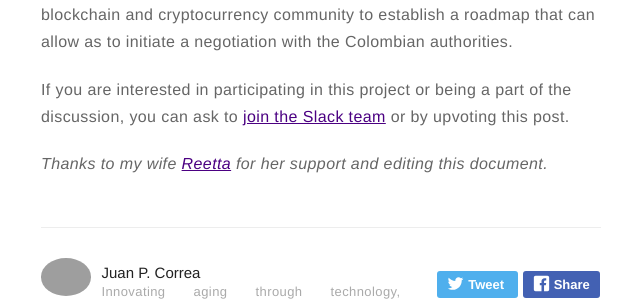
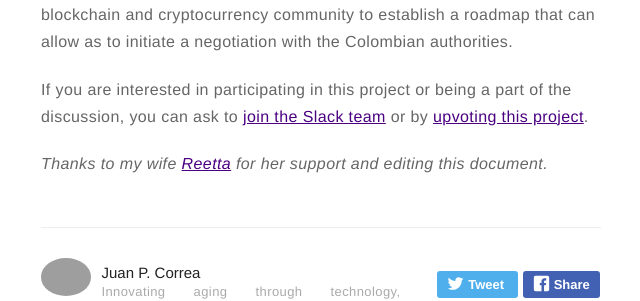
Before and after one commit to jpca1978/jpca1978.github.com, a Jekyll site: the page built from _posts/2016-07-23-how-blockchaim-culd-contribute-peace-colombai.md, in a window 1280 px wide and 900 px high, scrolled down 4989 px, cut to the strip 265-566 px from the top of the window. Shown: the whole strip, without its empty margins (319-959 px from the left). Built offline with Jekyll 4.4.1, drawn with Linux system fonts in a browser that asks for light colours; comment, search, counter and statistics services are not loaded; part of the change alters nothing that is shown; grey boxes are pictures that could not be loaded.

Commit message:
update 2016-07-23-how-blockchaim-culd-contribute-peace-colombai.md

```diff
--- a/_posts/2016-07-23-how-blockchaim-culd-contribute-peace-colombai.md
+++ b/_posts/2016-07-23-how-blockchaim-culd-contribute-peace-colombai.md
@@ -2,12 +2,12 @@
 title: 'How blockchain could contribute to the peace process in Colombia'
 layout: post
 date: '2016-07-23 22:10'
-tag: colombia blockchain
+tag: 'colombia blockchain'
 img: indigo/indigo.png
 projects: true
 description: 'A solution to tackling the lack of a reliable system that guarantees rural land ownership rights in Colombia is the use of blockchain technology'
-tags: colombia, blockchain
-category:
+tags: 'colombia, blockchain'
+category: null
 ---
 
 In 2007, I left Colombia, my home country, with a feeling of helplessness about the seemingly endless conflict. Now, with the peace process and the first agreements between the FARC and the government, it seems that we can expect a better future for the new generations of Colombians. Even though many Colombians are still skeptical about the peace process, we know that the future depends on the execution of a plan where all members of the society can participate. Rural land ownership rights is one of the many historical unsolved issues in Colombia. This problem is one of the causes and an effects of conflict in Colombia.  A solution to tackling the lack of a reliable system that guarantees rural land ownership rights in Colombia is the use of blockchain technology.
@@ -57,7 +57,7 @@ Those to whom  I have suggested the idea of a blockchain titling system for Colo
 
 We are a group of people that would like to explore a blockchain land titling project  in Colombia, and we are looking for the support of the blockchain and cryptocurrency community to establish a roadmap that can allow as to initiate a negotiation with the Colombian authorities.
 
-If you are interested in participating in this project or being a part of the discussion, you can ask to [join the Slack team](https://jpcorrea.typeform.com/to/cWN32T) or by upvoting this post.
+If you are interested in participating in this project or being a part of the discussion, you can ask to [join the Slack team](https://jpcorrea.typeform.com/to/cWN32T) or by [upvoting this project](https://steemit.com/startups/@jpca78/give-peace-a-heart-rural-land-register-for-the-peace-in-colombia).
 
 
 *Thanks to my wife [Reetta](https://www.linkedin.com/in/reettas) for her support and editing this document.*
```
